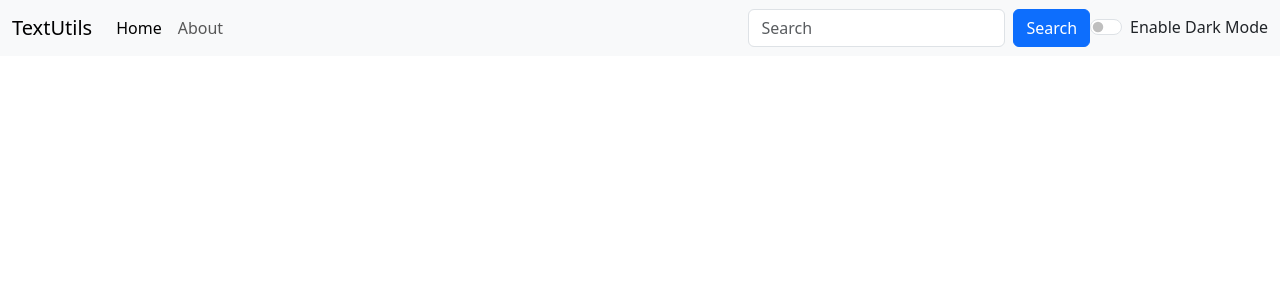
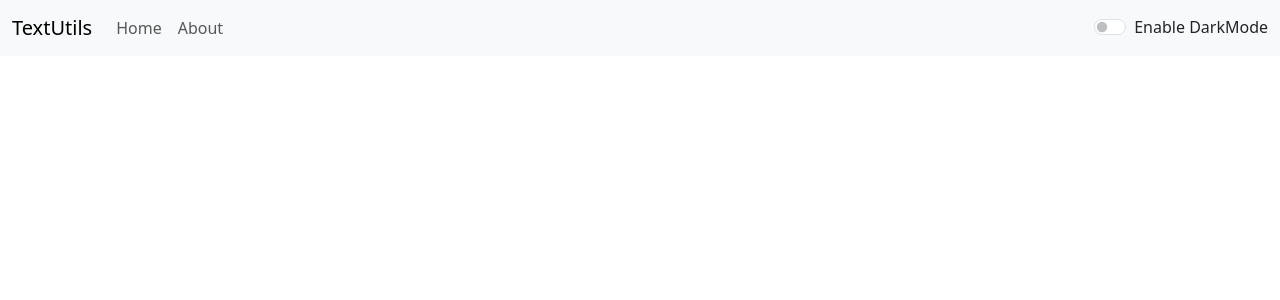
Before and after one commit to keshavjha06/react-textutils, a React (Create React App) app: page / in a window 1280 px wide. Shown: the top 300 px of the page. Built offline with nearby package versions, Linux system fonts and the light colour scheme.

Commit message:
modified Navbar.js

```diff
--- a/src/components/Navbar.js
+++ b/src/components/Navbar.js
@@ -23,7 +23,7 @@ export default function Navbar(props) {
         <div className='collapse navbar-collapse' id='navbarSupportedContent'>
           <ul className='navbar-nav me-auto mb-2 mb-lg-0'>
             <li className='nav-item'>
-              <Link className='nav-link active' aria-current='page' to='/home'>
+              <Link className='nav-link' aria-current='page' to='/home'>
                 Home
               </Link>
             </li>
@@ -33,20 +33,9 @@ export default function Navbar(props) {
               </Link>
             </li>
           </ul>
-          <form className='d-flex' role='search'>
-            <input
-              className='form-control me-2'
-              type='search'
-              placeholder='Search'
-              aria-label='Search'
-            />
-            <button className='btn btn-primary' type='submit'>
-              Search
-            </button>
-          </form>
-          <div className={`form-check form-switch text-${props.mode === 'light' ? `dark` : `light`}`}>
-            <input className="form-check-input" onClick={props.toggleMode} type="checkbox" role="switch" id="flexSwitchCheckDefault" />
-            <label className="form-check-label" htmlFor="flexSwitchCheckDefault">Enable Dark Mode</label>
+          <div className={`form-check form-switch text-${props.mode === 'light' ? 'dark' : 'light'}`}>
+            <input className="form-check-input" onClick={props.toggleMode} type="checkbox" id="flexSwitchCheckDefault" />
+            <label className="form-check-label" htmlFor="flexSwitchCheckDefault">Enable DarkMode</label>
           </div>
         </div>
       </div>
```
